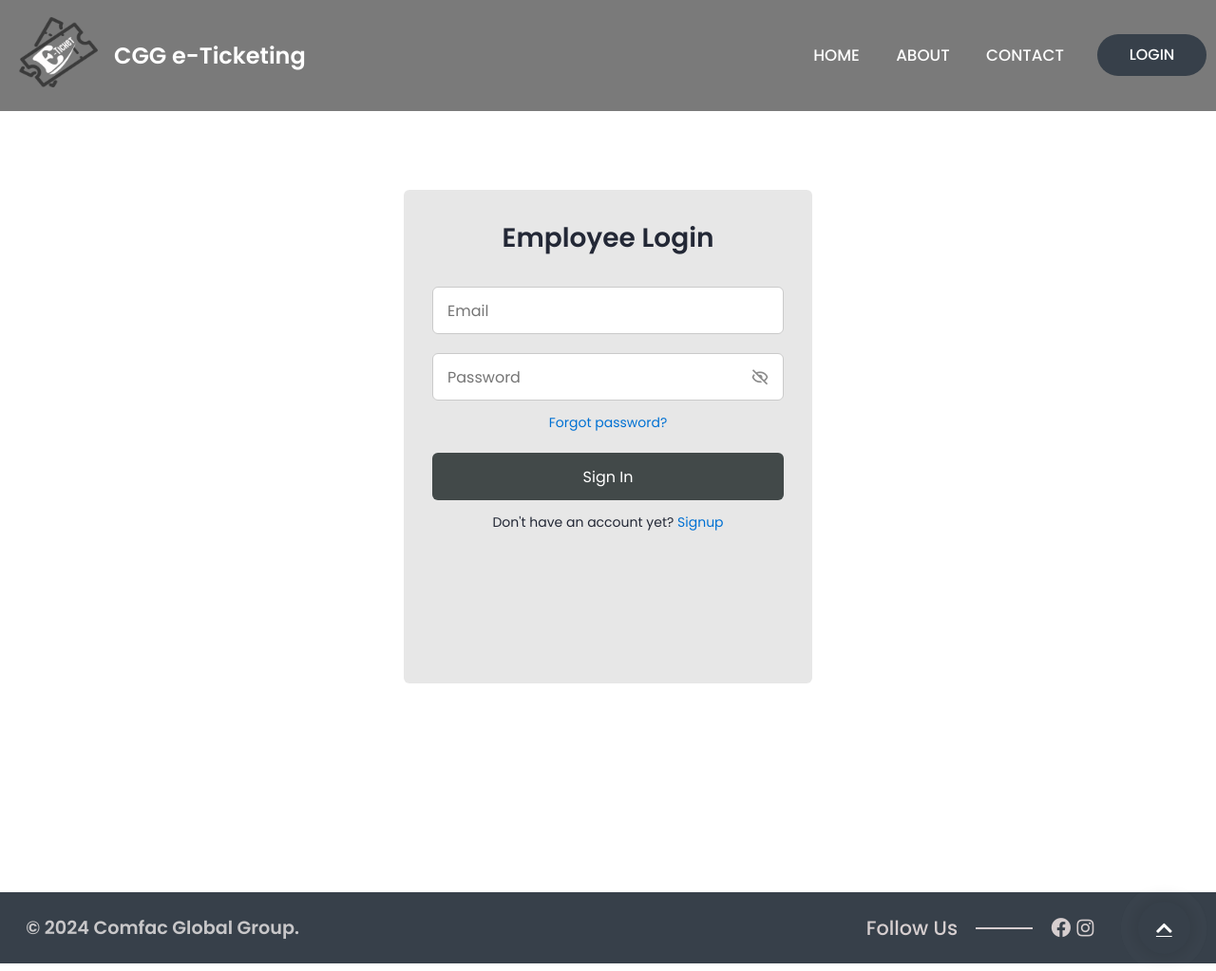
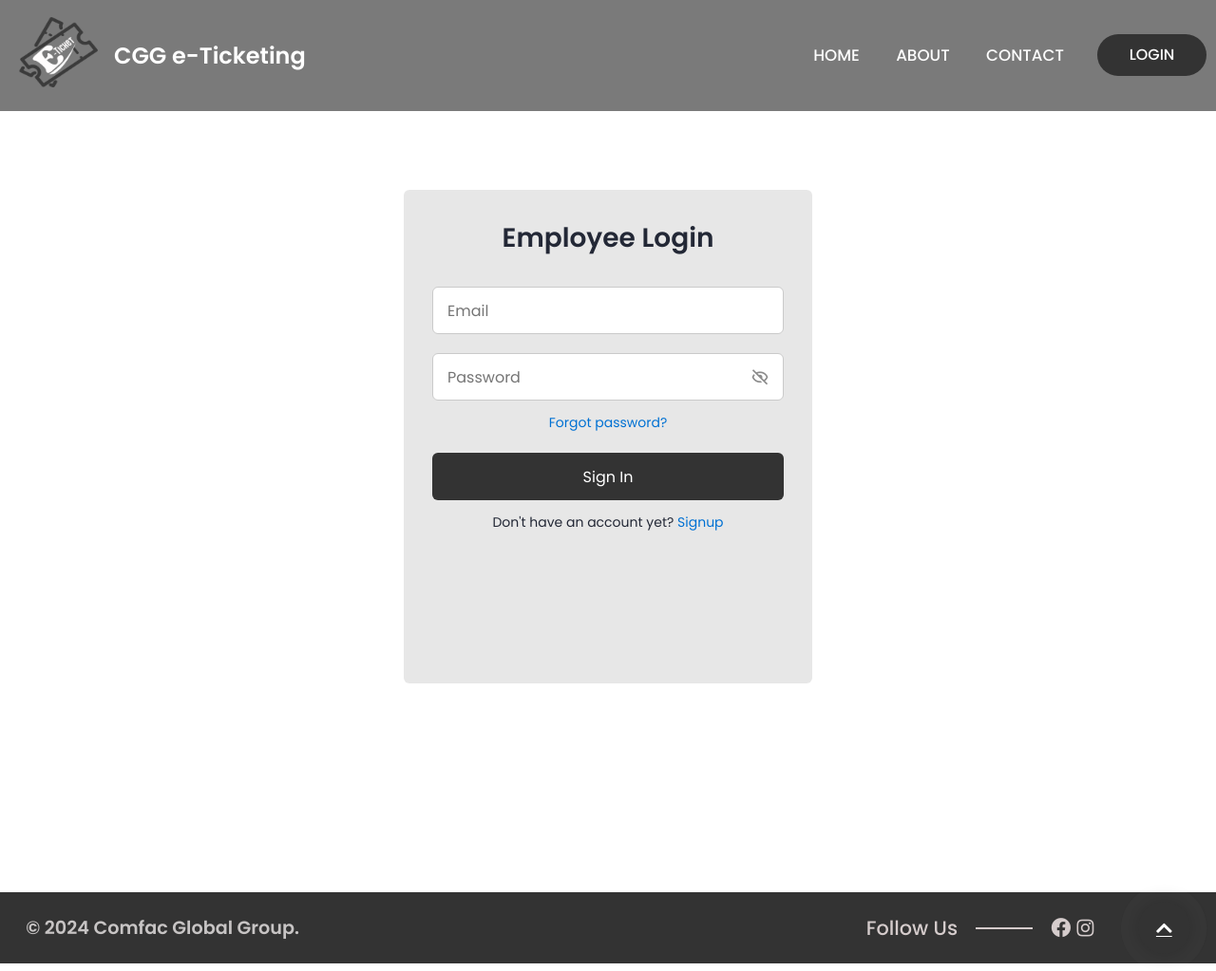
Before and after one commit to CarloKaloykoyMi/TicketingSystemCornerSteel, a PHP site: page /emplogin.php in a window 1280 px wide. Shown: the whole page at 95% size. Run offline with PHP 8.4, Linux system fonts and the light colour scheme.

Commit message:
change color

```diff
--- a/css/sidebar.css
+++ b/css/sidebar.css
@@ -8,7 +8,7 @@
     font-family: "Poppins", sans-serif;
   }
   body {
-    background-color: #e78282;
+    background-color: #333333;
   }
   nav {
     position: absolute;
@@ -16,7 +16,7 @@
     bottom: 0;
     height: 110%;
     left: 0;
-    background:#7a7a7a;
+    background:#333333;
     width: 100px;
     overflow: hidden;
     transition: width 0.2s linear;
--- a/css/style.css
+++ b/css/style.css
@@ -1,20 +1,20 @@
 /* Google Fonts - Poppins */
-@import url('https://fonts.googleapis.com/css2?family=Poppins:wght@300;400;500;600&display=swap');
+@import url("https://fonts.googleapis.com/css2?family=Poppins:wght@300;400;500;600&display=swap");
 :root {
   --dark-one: #fdfdfd;
   --dark-two: #7a7a7a;
-  --main-color: #37404a;
+  --main-color: #333333;
   --light-one: #fff;
   --light-two: #f9fafb;
   --light-three: #f6f7fb;
 }
-*{
+* {
   margin: 0;
   padding: 0;
   box-sizing: border-box;
-    font-family: 'Poppins', sans-serif;
+  font-family: "Poppins", sans-serif;
 }
-.container{
+.container {
   height: 100vh;
   width: 100%;
   display: flex;
@@ -24,7 +24,7 @@
   column-gap: 100px;
 }
 
-.form{
+.form {
   position: absolute;
   max-width: 430px;
   width: 100%;
@@ -33,28 +33,28 @@
   border-radius: 6px;
   background: #e7e7e7;
 }
-.form.signup{
+.form.signup {
   opacity: 0;
   pointer-events: none;
 }
-.forms.show-signup .form.signup{
+.forms.show-signup .form.signup {
   opacity: 1;
   pointer-events: auto;
 }
-.forms.show-signup .form.login{
+.forms.show-signup .form.login {
   opacity: 0;
   pointer-events: none;
 }
-header{
+header {
   font-size: 28px;
   font-weight: 600;
   color: #232836;
   text-align: center;
 }
-form{
+form {
   margin-top: 30px;
 }
-.form .field{
+.form .field {
   position: relative;
   height: 50px;
   width: 100%;
@@ -62,7 +62,7 @@ form{
   border-radius: 6px;
 }
 .field input,
-.field button{
+.field button {
   height: 100%;
   width: 100%;
   border: none;
@@ -70,15 +70,15 @@ form{
   font-weight: 400;
   border-radius: 6px;
 }
-.field input{
+.field input {
   outline: none;
   padding: 0 15px;
   border: 1px solid#CACACA;
 }
-.field input:focus{
+.field input:focus {
   border-bottom-width: 2px;
 }
-.eye-icon{
+.eye-icon {
   position: absolute;
   top: 50%;
   right: 10px;
@@ -88,59 +88,59 @@ form{
   cursor: pointer;
   padding: 5px;
 }
-.field button{
+.field button {
   color: #fff;
-    background-color: #424949;
+  background-color: #333333;
   transition: all 0.3s ease;
   cursor: pointer;
 }
-.field button:hover{
+.field button:hover {
   background-color: #909497;
 }
-.form-link{
+.form-link {
   text-align: center;
   margin-top: 10px;
 }
 .form-link span,
-.form-link a{
+.form-link a {
   font-size: 14px;
   font-weight: 400;
   color: #232836;
 }
-.form a{
+.form a {
   color: #0171d3;
   text-decoration: none;
 }
-.form-content a:hover{
+.form-content a:hover {
   text-decoration: underline;
 }
-.line{
+.line {
   position: relative;
   height: 1px;
   width: 100%;
   margin: 36px 0;
   background-color: #d4d4d4;
 }
-.line::before{
-    content: 'Or';
+.line::before {
+  content: "Or";
   position: absolute;
   top: 50%;
   left: 50%;
   transform: translate(-50%, -50%);
-    background-color: #FFF;
+  background-color: #fff;
   color: #8b8b8b;
   padding: 0 15px;
 }
-.media-options a{
+.media-options a {
   display: flex;
   align-items: center;
   justify-content: center;
 }
-a.facebook{
+a.facebook {
   color: #fff;
   background-color: #4267b2;
 }
-a.facebook .facebook-icon{
+a.facebook .facebook-icon {
   height: 28px;
   width: 28px;
   color: #0171d3;
@@ -152,31 +152,30 @@ a.facebook .facebook-icon{
   background-color: #fff;
 }
 .facebook-icon,
-img.google-img{
+img.google-img {
   position: absolute;
   top: 50%;
   left: 15px;
   transform: translateY(-50%);
 }
-img.google-img{
+img.google-img {
   height: 20px;
   width: 20px;
   object-fit: cover;
 }
-a.google{
-    border: 1px solid #CACACA;
+a.google {
+  border: 1px solid #cacaca;
 }
-a.google span{
+a.google span {
   font-weight: 500;
   opacity: 0.6;
   color: #232836;
 }
 
 @media screen and (max-width: 400px) {
-    .form{
+  .form {
     padding: 20px 10px;
   }
-
 }
 .field {
   position: relative;
@@ -238,7 +237,6 @@ a.google span{
   font-weight: bold;
 }
 
-
 .links ul {
   list-style: none;
   margin: 0;
@@ -255,7 +253,7 @@ a.google span{
 }
 
 .links a.active {
-    background-color: var(--main-color);
+  background-color: #333333;
   color: var(--light-one);
   border-radius: 2rem;
   font-size: 1rem;
@@ -269,7 +267,7 @@ a.google span{
 
 .links a.active:hover {
   color: var(--light-one);
-    background-color: #5F5F5F;
+  background-color: #5f5f5f;
 }
 
 .forms {
@@ -293,7 +291,7 @@ a.google span{
 }
 
 .links a.active {
-    background-color: #37404a;
+  background-color: #333333;
   color: var(--light-one);
   border-radius: 2rem;
   font-size: 1rem;
@@ -307,12 +305,12 @@ a.google span{
 
 .links a.active:hover {
   color: var(--light-one);
-    background-color: #5F5F5F;
+  background-color: #5f5f5f;
 }
 /* Footer */
 
 .footer {
-  background-color: #37404a;
+  background-color: #333333;
   padding: 6rem 0;
   margin-top: 5rem;
 }
@@ -414,7 +412,7 @@ a.google span{
 }
 
 .followme h3 {
-  color: #f1e7e7da;;
+  color: #f1e7e7da;
   font-weight: 500;
   font-size: 1.3rem;
 }
@@ -422,7 +420,7 @@ a.google span{
 .followme .footer-line {
   width: 60px;
   height: 2px;
-  background-color: #f1e7e7da;;
+  background-color: #f1e7e7da;
   margin: 0 1.2rem;
   display: inline-block;
 }
--- a/css/user.css
+++ b/css/user.css
@@ -116,7 +116,7 @@ h2 {
 }
 
 .links a.active {
-    background-color: #37404a;
+    background-color: #333333;
     color: var(--light-one);
     border-radius: 2rem;
     font-size: 1rem;
--- a/emplogin.php
+++ b/emplogin.php
@@ -8,7 +8,7 @@
     <title> Employee Login </title>
 
     <!-- CSS -->
-    <link rel="stylesheet" href="./css/style.css">
+    <link rel="stylesheet" href="css/style.css">
 
     <!-- Boxicons CSS -->
     <link href='https://unpkg.com/boxicons@2.1.2/css/boxicons.min.css' rel='stylesheet'>
--- a/index.php
+++ b/index.php
@@ -351,8 +351,6 @@
             </div>
     </footer>
 
-
-
     <script src="https://cdnjs.cloudflare.com/ajax/libs/jquery/3.5.1/jquery.min.js"></script>
     <script src="./js/isotope.pkgd.min.js"></script>
     <script src="https://unpkg.com/swiper/swiper-bundle.min.js"></script>
```
Also changed, not shown: css/des5.css (+4 -4 lines), sidebar_user.php (+2 -10 lines). Lines whose indentation alone changed are shown as unchanged.
